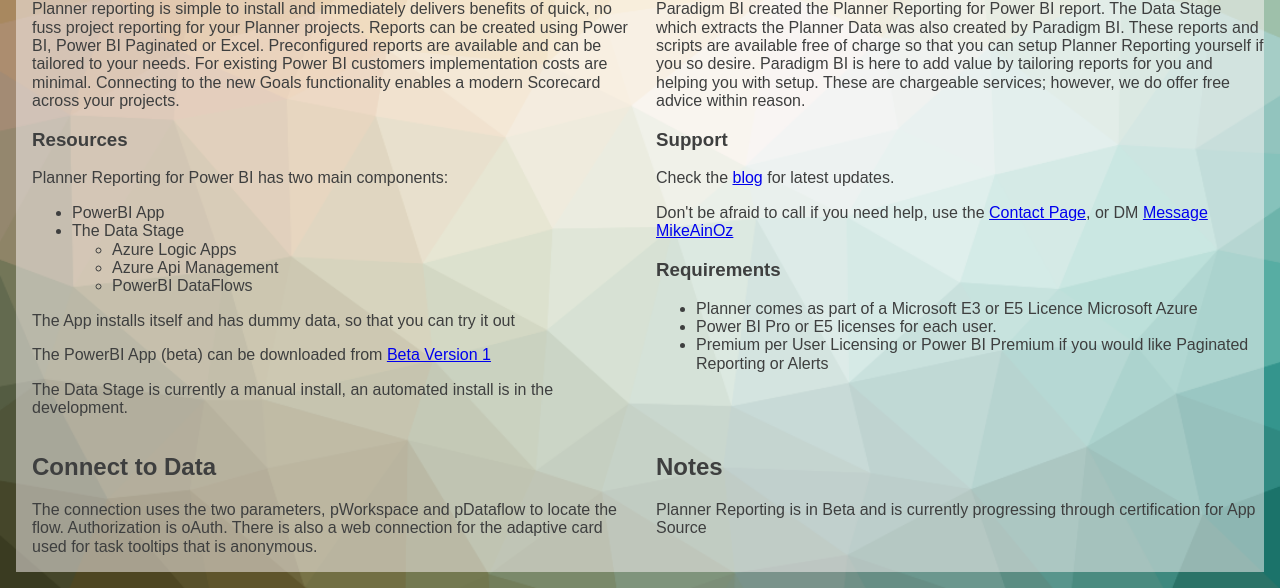
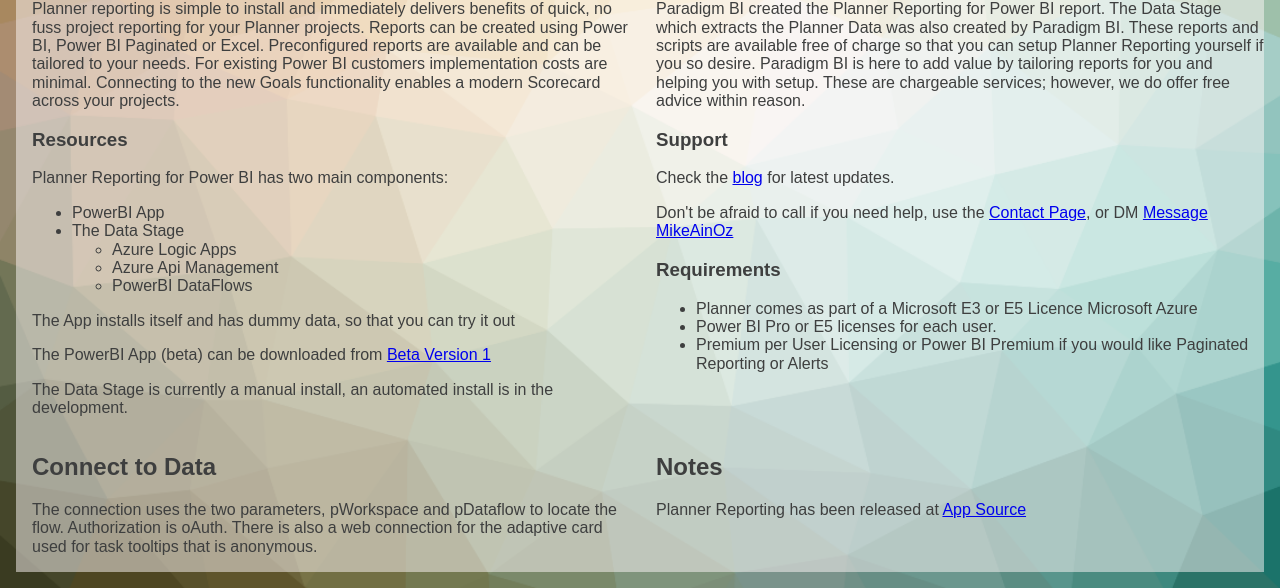
Before and after one commit to MikeAinOz/PlannerReporting, a plain HTML site: page index.html in a window 1280 px wide. Shown: the part 424-1012 px from the top of the page. Drawn offline with nearby package versions, Linux system fonts and the light colour scheme.

Commit message:
Add App Source

```diff
--- a/index.html
+++ b/index.html
@@ -207,8 +207,8 @@
       <div class="pure-u-1 pure-u-md-1-2 l-box snow">
         <h2>Notes</h2>
         <p>
-          Planner Reporting is in Beta and is currently progressing through
-          certification for App Source
+          Planner Reporting has been released at
+          <a href="https://appsource.microsoft.com/en-au/product/power-bi/paradigmbi1625003127930.planner-reporting?tab=Overview">App Source</a>
         </p>
       </div>
     </div>
```
